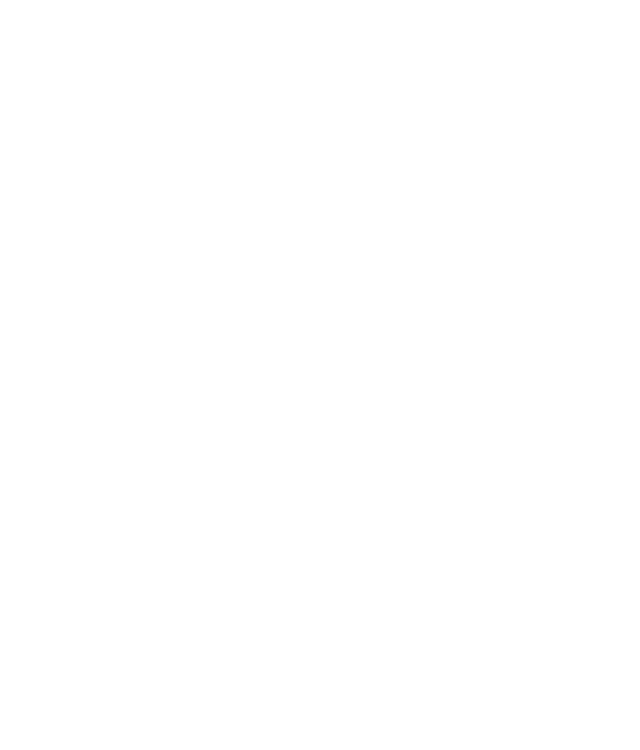
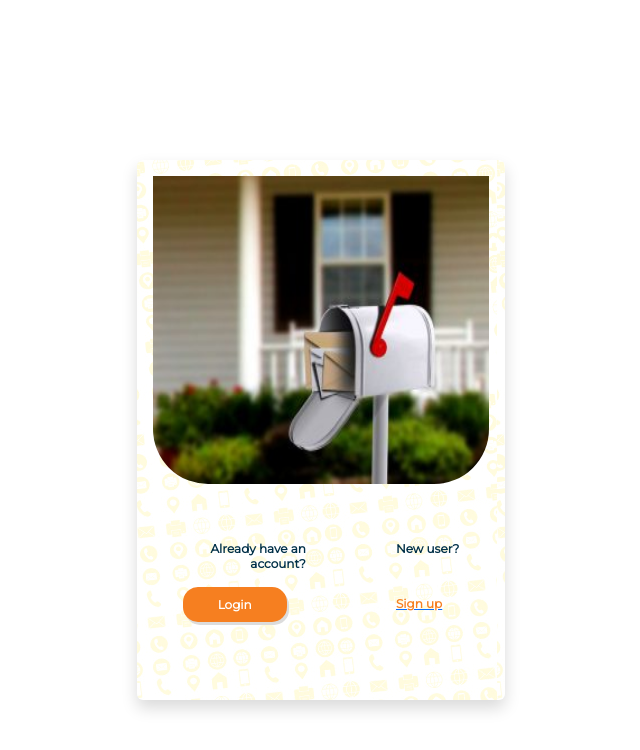
Before and after one commit to Gloria-Abedi-Gyemfa/address-book-system, a React (Create React App) app: page /startup in a window 1280 px wide. Before the commit this address had no page. Shown: the top 750 px of the page, without its empty margins (319-959 px from the left). Built offline with nearby package versions, Linux system fonts and the light colour scheme.

Commit message:
linked the login page

```diff
--- a/src/App.js
+++ b/src/App.js
@@ -1,6 +1,8 @@
 import React from 'react'
 import { Routes, Route, BrowserRouter } from 'react-router-dom'
 import Home from './components/Home'
+import Login from './components/Login/register/Login'
+import Signup from './components/Login/register/Signup'
 import Startup from './components/Startup/Startup'
 
 const App = () => {
@@ -8,7 +10,9 @@
     <BrowserRouter>
     <Routes>
       <Route path='/Home' element={<Home/>} />
-      <Route path='/Login' element={<Startup/>}/>
+      <Route path='/startup' element={<Startup/>}/>
+      <Route path='/login' element={<Login/>}/>
+      <Route path='/signup' element={<Signup/>}/>
     </Routes>
 
     </BrowserRouter>
--- a/src/components/Login/register/Login.js
+++ b/src/components/Login/register/Login.js
@@ -1,9 +1,12 @@
 import React from 'react';
-import "./Login.css"
 
 const Login = () => {
   return (
-    <div>Login</div>
+    <div>
+      <form>
+        <h2>LOGIN</h2>
+      </form>
+    </div>
   )
 }
 
--- a/src/components/Startup/Startup.css
+++ b/src/components/Startup/Startup.css
@@ -7,17 +7,20 @@
 }
 .setup {
   width: 368px;
-  height: 440px;
+  height: 540px;
   background-image: url(../../Velio/Velio_bg.jpg);
   margin: auto;
+  margin-top: 20vh;
   display: flex;
   justify-content: space-around;
   flex-wrap: wrap;
+
 }
-.post-box {
+.mail-box {
   width: 100%;
   height: 308px;
   border-radius: 0 0 55px 55px;
+  /* margin-bottom: 20px; */
 }
 p {
   color: rgba(0, 48, 72, 1);
@@ -29,16 +32,16 @@
 .signup-text {
   color: rgba(246, 127, 32, 1);
   margin-top: 40px;
+  text-decoration: none;
 }
 .have-account {
   text-align: right;
   width: 80%;
 }
-/* .login-alt {
-  padding: 40px;
-} */
+
 .login-button {
   padding: 10px 35px;
   border-radius: 15px;
   font-weight: bolder;
+  box-shadow: 2px 3px #dcdcdc;
 }
--- a/src/components/Startup/Startup.js
+++ b/src/components/Startup/Startup.js
@@ -1,27 +1,29 @@
 import React from "react";
 import "../Startup/Startup.css";
 import post from "../../Velio/postBox.jpg";
+import { Link } from "react-router-dom";
 const Startup = () => {
   return (
-    <div className="startup">
-      <div className="setup">
-        <img src={post} alt="post box" className="post-box" />
+    <div className="startup ">
+      <div className="setup shadow p-3 mb-5 bg-body rounded">
+        <img src={post} alt="post box" className="mail-box" />
         <div className="login-wrapper">
           <p className="have-account">Already have an account?</p>
-          <button className="login-button">Login</button>
+          <Link to="/login">
+           <button className="login-button ">Login</button>
+          </Link>
         </div>
         <div className="login-alt">
           <p>New user?</p>
+          <Link to="/signup">
           <p className="signup-text">Sign up </p>
+          </Link>
+
         </div>
       </div>
     </div>
   );
-  let loginPage = document.querySelector("login-button");
-  function getLoginPage() {
-    loginPage.innerHTML = "new page";
-  }
-  loginPage.onclick = getLoginPage;
+
 };
 
 export default Startup;
```
Also changed, not shown: src/components/Login/Login.css (deleted).
